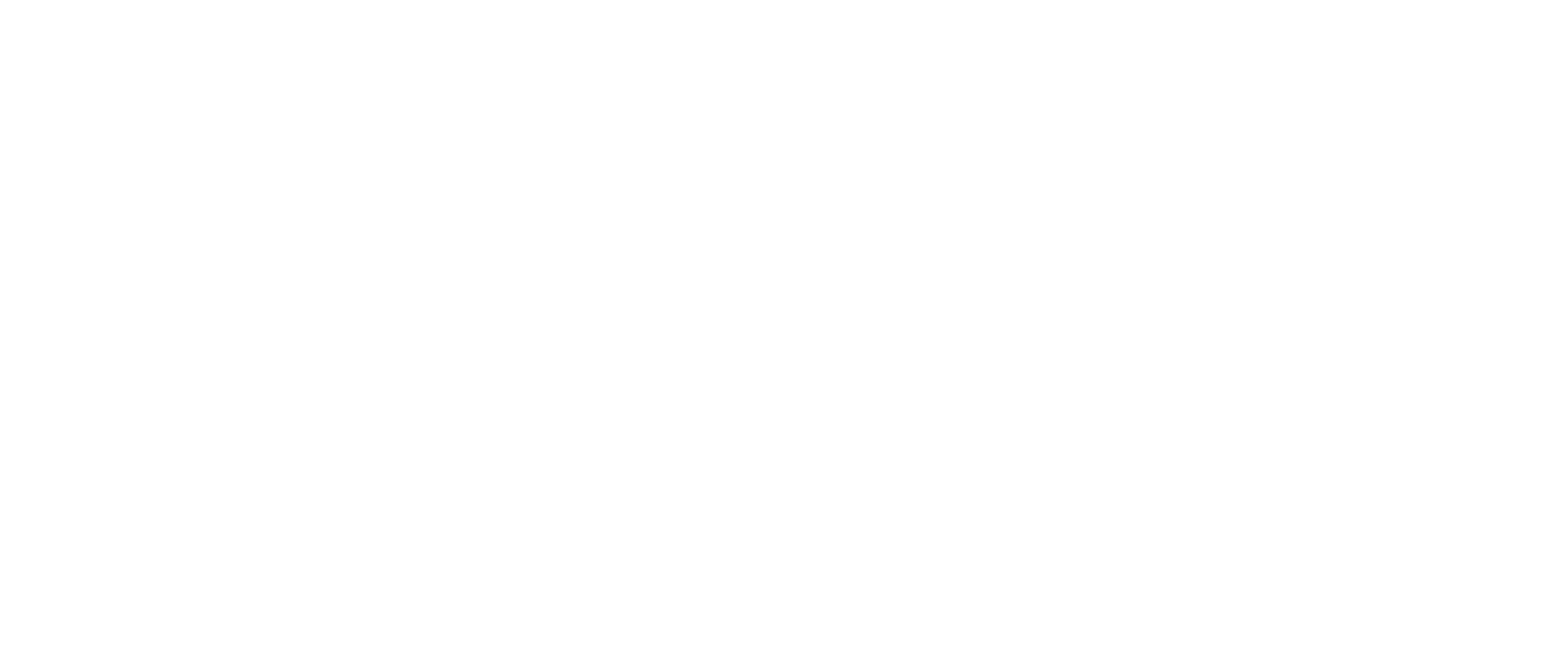
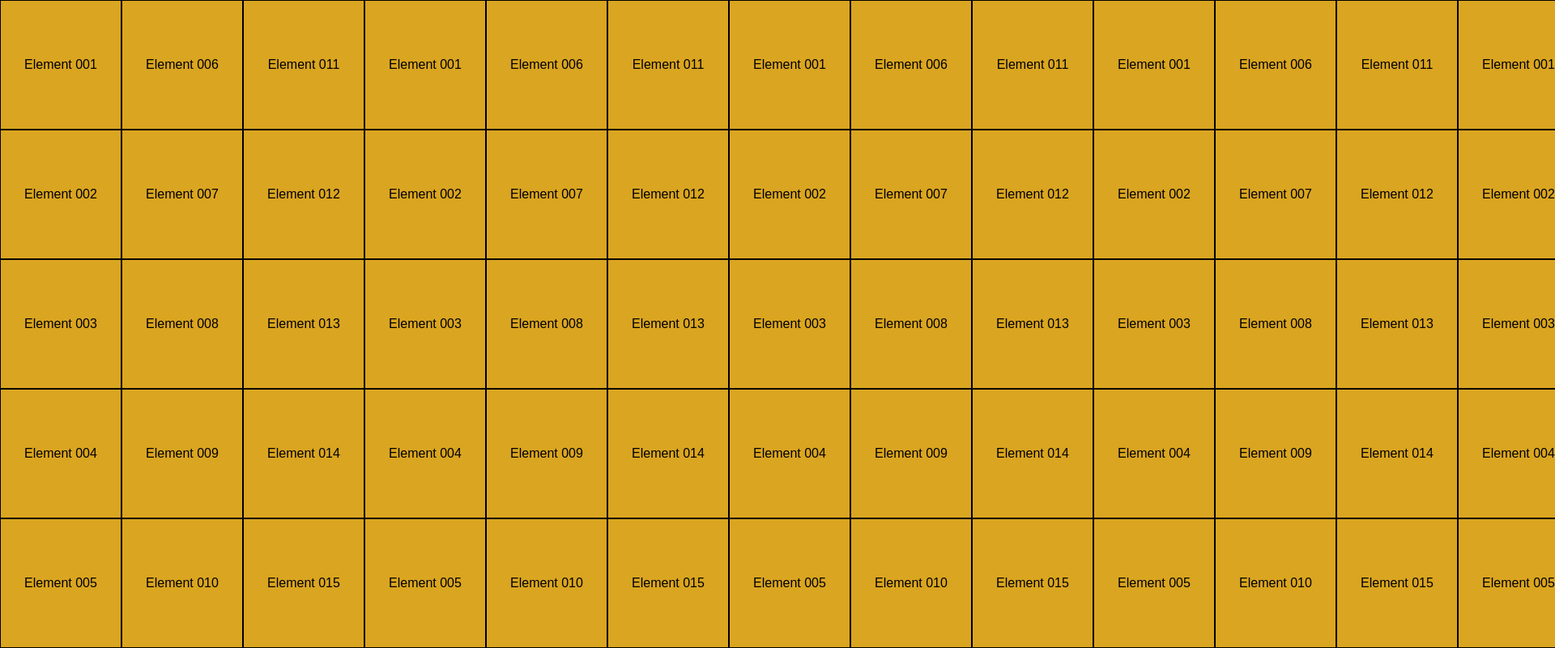
Before and after one commit to FranciscoJavierMartin/CSS-Grid-course, a Nuxt app: page /11-grid-auto-placement-and-packing-modes in a window 1280 px wide. Before the commit this address had no page. Shown: the top 800 px of the page at 81% size, 1920 px wide, since content can reach past the window. Built offline with nearby package versions, Linux system fonts and the light colour scheme.

Commit message:
lesson 11

```diff
--- /dev/null
+++ b/pages/11-grid-auto-placement-and-packing-modes.vue
@@ -0,0 +1,107 @@
+<template>
+  <main>
+    <section>Element 001</section>
+    <section>Element 002</section>
+    <section>Element 003</section>
+    <section>Element 004</section>
+    <section>Element 005</section>
+    <section>Element 006</section>
+    <section>Element 007</section>
+    <section>Element 008</section>
+    <section>Element 009</section>
+    <section>Element 010</section>
+    <section>Element 011</section>
+    <section>Element 012</section>
+    <section>Element 013</section>
+    <section>Element 014</section>
+    <section>Element 015</section>
+    <section>Element 001</section>
+    <section>Element 002</section>
+    <section>Element 003</section>
+    <section>Element 004</section>
+    <section>Element 005</section>
+    <section>Element 006</section>
+    <section>Element 007</section>
+    <section>Element 008</section>
+    <section>Element 009</section>
+    <section>Element 010</section>
+    <section>Element 011</section>
+    <section>Element 012</section>
+    <section>Element 013</section>
+    <section>Element 014</section>
+    <section>Element 015</section>
+    <section>Element 001</section>
+    <section>Element 002</section>
+    <section>Element 003</section>
+    <section>Element 004</section>
+    <section>Element 005</section>
+    <section>Element 006</section>
+    <section>Element 007</section>
+    <section>Element 008</section>
+    <section>Element 009</section>
+    <section>Element 010</section>
+    <section>Element 011</section>
+    <section>Element 012</section>
+    <section>Element 013</section>
+    <section>Element 014</section>
+    <section>Element 015</section>
+    <section>Element 001</section>
+    <section>Element 002</section>
+    <section>Element 003</section>
+    <section>Element 004</section>
+    <section>Element 005</section>
+    <section>Element 006</section>
+    <section>Element 007</section>
+    <section>Element 008</section>
+    <section>Element 009</section>
+    <section>Element 010</section>
+    <section>Element 011</section>
+    <section>Element 012</section>
+    <section>Element 013</section>
+    <section>Element 014</section>
+    <section>Element 015</section>
+    <section>Element 001</section>
+    <section>Element 002</section>
+    <section>Element 003</section>
+    <section>Element 004</section>
+    <section>Element 005</section>
+    <section>Element 006</section>
+    <section>Element 007</section>
+    <section>Element 008</section>
+    <section>Element 009</section>
+    <section>Element 010</section>
+    <section>Element 011</section>
+    <section>Element 012</section>
+    <section>Element 013</section>
+    <section>Element 014</section>
+    <section>Element 015</section>
+  </main>
+</template>
+
+<style>
+body {
+  margin: 0;
+  padding: 0;
+  font-family: sans-serif;
+  background-color: white;
+}
+
+main {
+  width: 100vw;
+  height: 100vh;
+  display: grid;
+  grid-template-columns: repeat(auto-fit, minmax(150px, 1fr));
+  grid-template-rows: repeat(auto-fit, minmax(150px, 1fr));
+  grid-auto-rows: minmax(150px, 1fr);
+  grid-auto-columns: minmax(150px, 1fr);
+  grid-auto-flow: column dense;
+}
+
+section {
+  display: flex;
+  justify-content: center;
+  align-items: center;
+  background-color: goldenrod;
+  border: 1px solid black;
+}
+</style>
```
